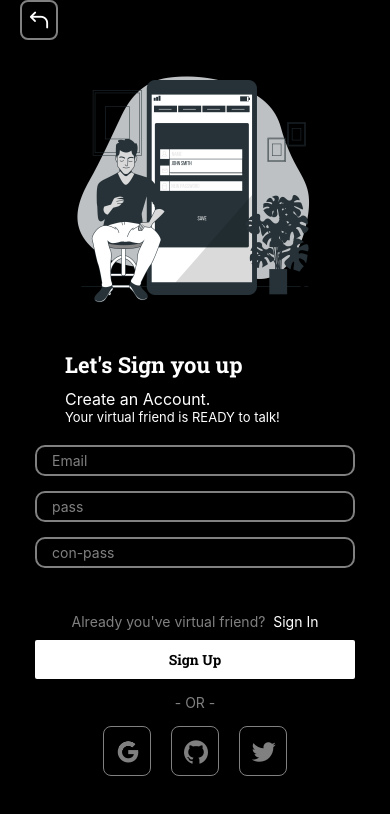
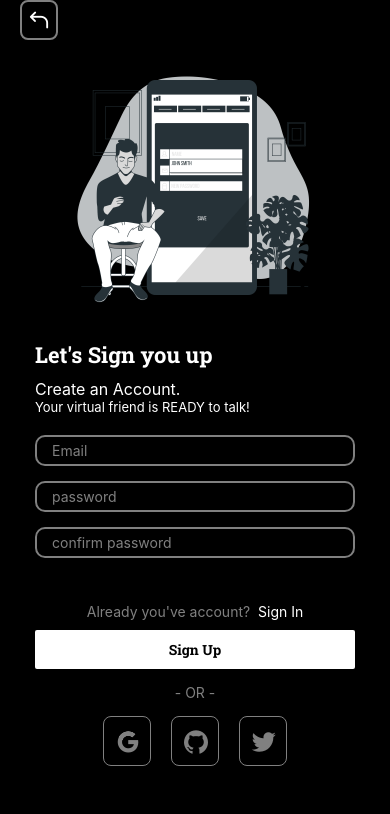
Before and after one commit to MoreSatyendra/ai-bot-clone, a React Native app: screen /Register in a window 390 px wide. Shown: the top 814 px of the page. Built offline with nearby package versions, Linux system fonts and the light colour scheme.

Commit message:
fixed little issues

```diff
--- a/App.js
+++ b/App.js
@@ -14,6 +14,7 @@ import * as SplashScreen from "expo-splash-screen";
 
 import { NavigationContainer } from "@react-navigation/native";
 import AuthStack from "./src/navigation/AuthStack";
+import AppStack from "./src/navigation/Appstack";
 
 // https://www.flaticon.com/packs/retro-wave
 // inspiration: https://dribbble.com/shots/11164698-Onboarding-screens-animation
--- a/package.json
+++ b/package.json
@@ -11,6 +11,7 @@
   "dependencies": {
     "@react-navigation/native": "^6.1.3",
     "@react-navigation/native-stack": "^6.9.9",
+    "axios": "^1.3.3",
     "expo": "~47.0.12",
     "expo-font": "~11.0.1",
     "expo-splash-screen": "~0.17.5",
--- /dev/null
+++ b/src/navigation/Appstack.js
@@ -0,0 +1,21 @@
+import { View, Text } from "react-native";
+import React from "react";
+import { createNativeStackNavigator } from "@react-navigation/native-stack";
+import { Login, Home, Register } from "../screens";
+
+const Stack = createNativeStackNavigator();
+
+const AppStack = () => {
+  return (
+    <Stack.Navigator
+      screenOptions={{
+        headerShown: false,
+        animation: "slide_from_right",
+      }}
+    >
+      <Stack.Screen name="Home" component={Home} />
+    </Stack.Navigator>
+  );
+};
+
+export default AppStack;
--- a/src/navigation/AuthStack.js
+++ b/src/navigation/AuthStack.js
@@ -1,7 +1,7 @@
 import { View, Text } from "react-native";
 import React from "react";
 import { createNativeStackNavigator } from "@react-navigation/native-stack";
-import { Login, Onboarding, Register } from "../screens";
+import { Home, Login, Onboarding, Register } from "../screens";
 
 const Stack = createNativeStackNavigator();
 
@@ -28,6 +28,7 @@ const AuthStack = () => {
       <Stack.Screen name="Onboarding" component={Onboarding} />
       <Stack.Screen name="Login" component={Login} />
       <Stack.Screen name="Register" component={Register} />
+      <Stack.Screen name="Home" component={Home} />
     </Stack.Navigator>
   );
 };
--- a/src/screens/auth/Login.js
+++ b/src/screens/auth/Login.js
@@ -17,8 +17,8 @@ const { width, height } = Dimensions.get("screen");
 const Login = ({ navigation }) => {
   const [isVisible, setIsVisible] = useState(false);
 
-  const showLoading = () => {
-    setIsVisible(true);
+  const showLoading = (navigation) => {
+    navigation.navigate("Home");
   };
 
   return (
@@ -48,7 +48,7 @@ const Login = ({ navigation }) => {
             </View>
             <View style={styles.inputs}>
               <TextInput
-                placeholder="pass"
+                placeholder="password"
                 placeholderTextColor="grey"
                 style={{ color: "white" }}
               />
@@ -72,7 +72,11 @@ const Login = ({ navigation }) => {
             </View>
 
             {/* Sign In btn */}
-            <TouchableOpacity onPress={showLoading}>
+            <TouchableOpacity
+              onPress={() => {
+                navigation.navigate("Home");
+              }}
+            >
               <View style={styles.signinBtnContainer}>
                 <Text style={styles.signBtnText}>Sign In</Text>
               </View>
--- a/src/screens/auth/Register.js
+++ b/src/screens/auth/Register.js
@@ -32,10 +32,7 @@ const Register = ({ navigation }) => {
           <AntDesign name="back" size={24} color="white" />
         </View>
       </TouchableOpacity>
-      <ScrollView
-        showsVerticalScrollIndicator={false}
-        contentContainerStyle={{ alignItems: "center" }}
-      >
+      <ScrollView showsVerticalScrollIndicator={false}>
         <Image source={registerImage} style={styles.imgStyle} />
         {/* Register Container */}
         <View style={styles.signupContainer}>
@@ -58,14 +55,14 @@ const Register = ({ navigation }) => {
           </View>
           <View style={styles.inputs}>
             <TextInput
-              placeholder="pass"
+              placeholder="password"
               placeholderTextColor="grey"
               style={{ color: "white" }}
             />
           </View>
           <View style={styles.inputs}>
             <TextInput
-              placeholder="con-pass"
+              placeholder="confirm password"
               placeholderTextColor="grey"
               style={{ color: "white" }}
             />
@@ -76,7 +73,7 @@ const Register = ({ navigation }) => {
         <View style={styles.btnContainer}>
           <View style={styles.loginContainer}>
             <Text style={styles.loginContainerText}>
-              Already you've virtual friend?
+              Already you've account?
             </Text>
             <TouchableOpacity
               style={styles.loginBtn}
@@ -117,11 +114,10 @@ const styles = StyleSheet.create({
     height: 250,
     resizeMode: "contain",
     borderRadius: 15,
+    alignSelf: "center",
   },
   signupContainer: {
-    alignSelf: "flex-start",
-    marginHorizontal: 30,
-    marginTop: 40,
+    marginTop: 30,
   },
   signupText: { color: "white", fontFamily: "Roboto-Bold", fontSize: 22 },
   welcomeText: { color: "white", fontSize: 16, marginTop: 10 },
--- a/src/screens/home/Home.js
+++ b/src/screens/home/Home.js
@@ -3,12 +3,19 @@ import React from "react";
 
 const Home = () => {
   return (
-    <View>
-      <Text>Home</Text>
+    <View style={styles.container}>
+      <Text style={{ color: "white" }}>Home</Text>
     </View>
   );
 };
 
 export default Home;
 
-const styles = StyleSheet.create({});
+const styles = StyleSheet.create({
+  container: {
+    flex: 1,
+    backgroundColor: "#000",
+    alignItems: "center",
+    justifyContent: "center",
+  },
+});
```
Also changed, not shown: 1 other file (tests, documents, lock files or other folders).
